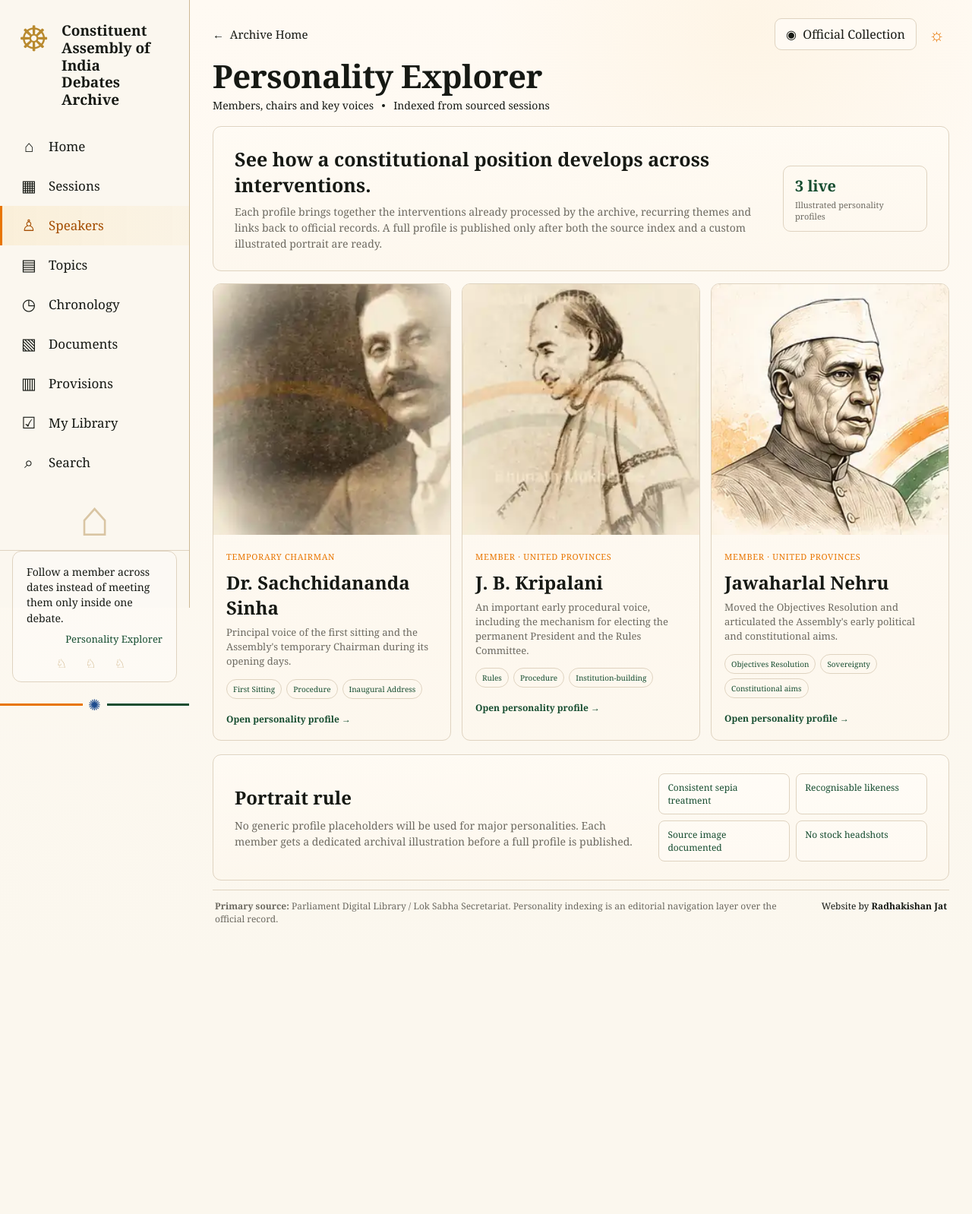
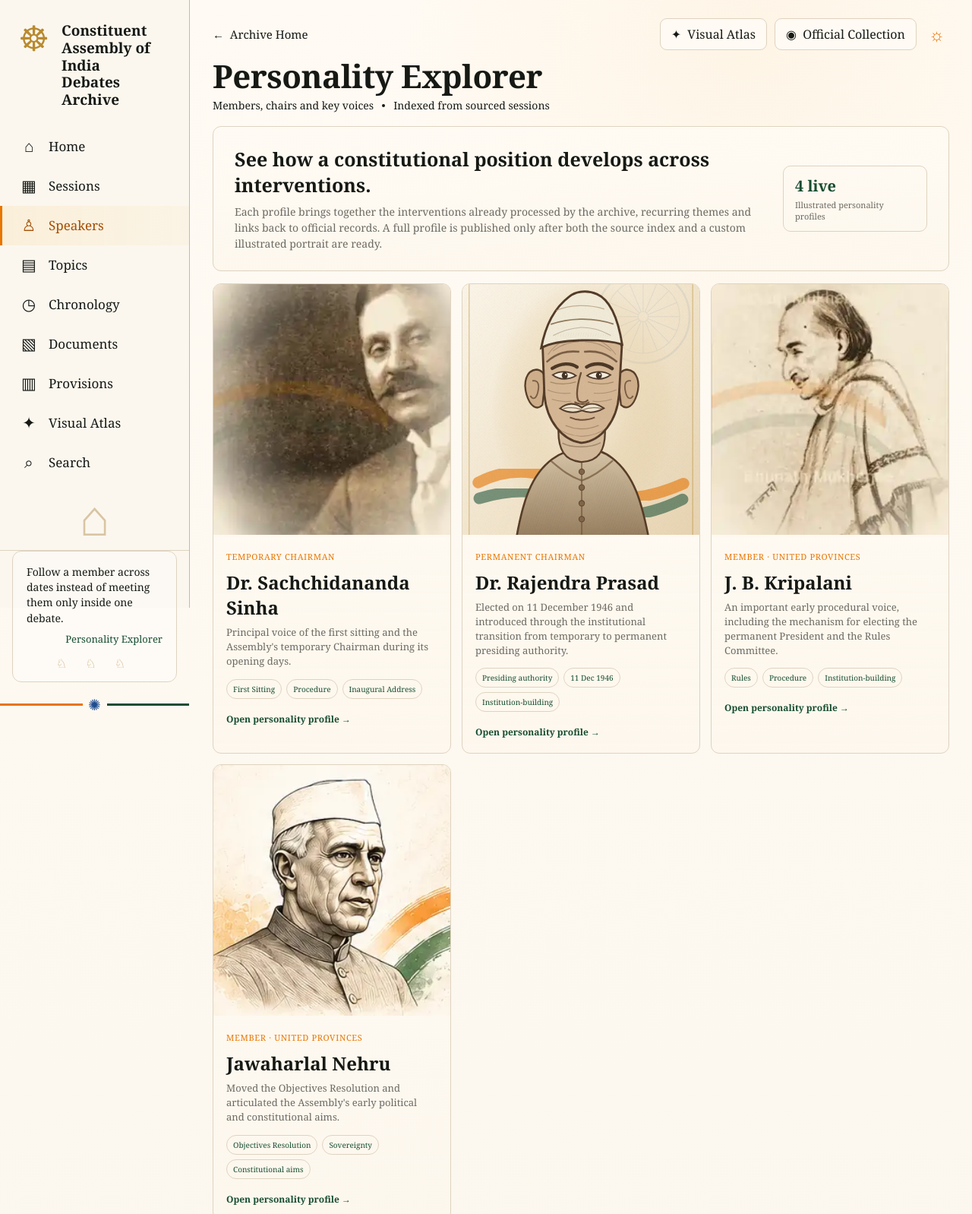
Before and after one commit to rkjat65/constituent-assembly-debates, a plain HTML site: page speakers.html in a window 1280 px wide. Shown: the top 1598 px of the page at 76% size. Before the commit the page ends 1266 px from the top, so only its background shows below. Drawn offline with Linux system fonts and the light colour scheme.

Commit message:
Add Rajendra Prasad to personality explorer

```diff
--- a/speakers.html
+++ b/speakers.html
@@ -1,25 +1,26 @@
 <!doctype html>
 <html lang="en">
-<head><meta charset="utf-8"><meta name="viewport" content="width=device-width, initial-scale=1"><title>Speakers | Constituent Assembly Debates Archive</title><meta name="description" content="Explore Constituent Assembly debates by personality."><link rel="stylesheet" href="styles.css"><link rel="stylesheet" href="home.css"><link rel="stylesheet" href="explorers.css"></head>
+<head><meta charset="utf-8"><meta name="viewport" content="width=device-width, initial-scale=1"><title>Speakers | Constituent Assembly Debates Archive</title><meta name="description" content="Explore Constituent Assembly debates by personality."><link rel="stylesheet" href="styles.css"><link rel="stylesheet" href="home.css"><link rel="stylesheet" href="explorers.css"><link rel="stylesheet" href="visuals.css"></head>
 <body>
 <div class="app-shell">
   <aside class="sidebar">
     <div class="brand"><div class="brand-mark" aria-hidden="true"><div class="lion-capital">☸</div></div><div><h1>Constituent<br>Assembly of India<br>Debates Archive</h1></div></div>
-    <nav class="main-nav" aria-label="Primary"><a href="index.html" class="nav-item"><span>⌂</span>Home</a><a href="chronology.html" class="nav-item"><span>▦</span>Sessions</a><a href="speakers.html" class="nav-item active"><span>♙</span>Speakers</a><a href="themes.html" class="nav-item"><span>▤</span>Topics</a><a href="chronology.html" class="nav-item"><span>◷</span>Chronology</a><a href="documents.html" class="nav-item"><span>▧</span>Documents</a><a href="provisions.html" class="nav-item"><span>▥</span>Provisions</a><a href="#" class="nav-item"><span>☑</span>My Library</a><a href="search.html" class="nav-item"><span>⌕</span>Search</a></nav>
+    <nav class="main-nav" aria-label="Primary"><a href="index.html" class="nav-item"><span>⌂</span>Home</a><a href="chronology.html" class="nav-item"><span>▦</span>Sessions</a><a href="speakers.html" class="nav-item active"><span>♙</span>Speakers</a><a href="themes.html" class="nav-item"><span>▤</span>Topics</a><a href="chronology.html" class="nav-item"><span>◷</span>Chronology</a><a href="documents.html" class="nav-item"><span>▧</span>Documents</a><a href="provisions.html" class="nav-item"><span>▥</span>Provisions</a><a href="visual-atlas.html" class="nav-item"><span>✦</span>Visual Atlas</a><a href="search.html" class="nav-item"><span>⌕</span>Search</a></nav>
     <div class="sidebar-art" aria-hidden="true"><div class="parliament-line">⌂</div></div>
     <figure class="sidebar-quote"><blockquote>Follow a member across dates instead of meeting them only inside one debate.</blockquote><figcaption>Personality Explorer</figcaption><div class="elephant-row" aria-hidden="true">♘ ♘ ♘</div></figure>
     <div class="tricolour-rule" aria-hidden="true"><span class="saffron"></span><span class="chakra">✺</span><span class="green"></span></div>
   </aside>
   <main class="workspace">
     <div class="explorer-shell">
-      <header class="page-header"><div class="page-header-top"><a class="back-link" href="index.html">← &nbsp;Archive Home</a><div class="header-actions"><a class="ghost-btn button-link" href="https://eparlib.sansad.in/handle/123456789/760448" target="_blank" rel="noreferrer">◉&nbsp; Official Collection</a><button class="theme-btn" id="themeToggle" aria-label="Toggle theme">☼</button></div></div><h2>Personality Explorer</h2><div class="session-meta-line"><span>Members, chairs and key voices</span><i></i><span>Indexed from sourced sessions</span></div></header>
-      <article class="card explorer-intro"><div><h3>See how a constitutional position develops across interventions.</h3><p>Each profile brings together the interventions already processed by the archive, recurring themes and links back to official records. A full profile is published only after both the source index and a custom illustrated portrait are ready.</p></div><div class="explorer-status"><strong>3 live</strong><span>Illustrated personality profiles</span></div></article>
+      <header class="page-header"><div class="page-header-top"><a class="back-link" href="index.html">← &nbsp;Archive Home</a><div class="header-actions"><a class="ghost-btn button-link" href="visual-atlas.html">✦&nbsp; Visual Atlas</a><a class="ghost-btn button-link" href="https://eparlib.sansad.in/handle/123456789/760448" target="_blank" rel="noreferrer">◉&nbsp; Official Collection</a><button class="theme-btn" id="themeToggle" aria-label="Toggle theme">☼</button></div></div><h2>Personality Explorer</h2><div class="session-meta-line"><span>Members, chairs and key voices</span><i></i><span>Indexed from sourced sessions</span></div></header>
+      <article class="card explorer-intro"><div><h3>See how a constitutional position develops across interventions.</h3><p>Each profile brings together the interventions already processed by the archive, recurring themes and links back to official records. A full profile is published only after both the source index and a custom illustrated portrait are ready.</p></div><div class="explorer-status"><strong>4 live</strong><span>Illustrated personality profiles</span></div></article>
       <section class="people-grid">
         <a class="card person-tile" href="speakers/sachchidananda-sinha.html"><img src="assets/sachchidananda-sinha-illustrated.webp" alt="Custom illustrated archival portrait of Dr. Sachchidananda Sinha"><div class="person-tile-copy"><span class="role">Temporary Chairman</span><h3>Dr. Sachchidananda Sinha</h3><p>Principal voice of the first sitting and the Assembly's temporary Chairman during its opening days.</p><div class="person-tags"><span>First Sitting</span><span>Procedure</span><span>Inaugural Address</span></div><b>Open personality profile →</b></div></a>
+        <a class="card person-tile" href="speakers/rajendra-prasad.html"><img src="assets/rajendra-prasad-engraved.svg" alt="Custom engraved editorial portrait of Dr. Rajendra Prasad"><div class="person-tile-copy"><span class="role">Permanent Chairman</span><h3>Dr. Rajendra Prasad</h3><p>Elected on 11 December 1946 and introduced through the institutional transition from temporary to permanent presiding authority.</p><div class="person-tags"><span>Presiding authority</span><span>11 Dec 1946</span><span>Institution-building</span></div><b>Open personality profile →</b></div></a>
         <a class="card person-tile" href="speakers/jb-kripalani.html"><img src="assets/jb-kripalani-illustrated.webp" alt="Custom illustrated archival portrait of J. B. Kripalani"><div class="person-tile-copy"><span class="role">Member · United Provinces</span><h3>J. B. Kripalani</h3><p>An important early procedural voice, including the mechanism for electing the permanent President and the Rules Committee.</p><div class="person-tags"><span>Rules</span><span>Procedure</span><span>Institution-building</span></div><b>Open personality profile →</b></div></a>
         <a class="card person-tile" href="speakers/jawaharlal-nehru.html"><img src="assets/nehru-illustrated.webp" alt="Custom illustrated archival portrait of Jawaharlal Nehru"><div class="person-tile-copy"><span class="role">Member · United Provinces</span><h3>Jawaharlal Nehru</h3><p>Moved the Objectives Resolution and articulated the Assembly's early political and constitutional aims.</p><div class="person-tags"><span>Objectives Resolution</span><span>Sovereignty</span><span>Constitutional aims</span></div><b>Open personality profile →</b></div></a>
       </section>
-      <section class="card home-manifesto" style="margin-top:18px"><div><h3>Portrait rule</h3><p>No generic profile placeholders will be used for major personalities. Each member gets a dedicated archival illustration before a full profile is published.</p></div><div class="manifesto-points"><span>Consistent sepia treatment</span><span>Recognisable likeness</span><span>Source image documented</span><span>No stock headshots</span></div></section>
+      <section class="card home-manifesto" style="margin-top:18px"><div><h3>Portrait rule</h3><p>No generic profile placeholders will be used for major personalities. Each member gets a dedicated archival illustration before a full profile is published.</p></div><div class="manifesto-points"><span>Consistent archival treatment</span><span>Recognisable likeness</span><span>Source provenance recorded</span><span>No stock headshots</span></div></section>
       <section class="source-strip" id="source"><div><strong>Primary source:</strong> Parliament Digital Library / Lok Sabha Secretariat. Personality indexing is an editorial navigation layer over the official record.</div><div class="site-credit">Website by <strong>Radhakishan Jat</strong></div></section>
     </div>
   </main>
```
